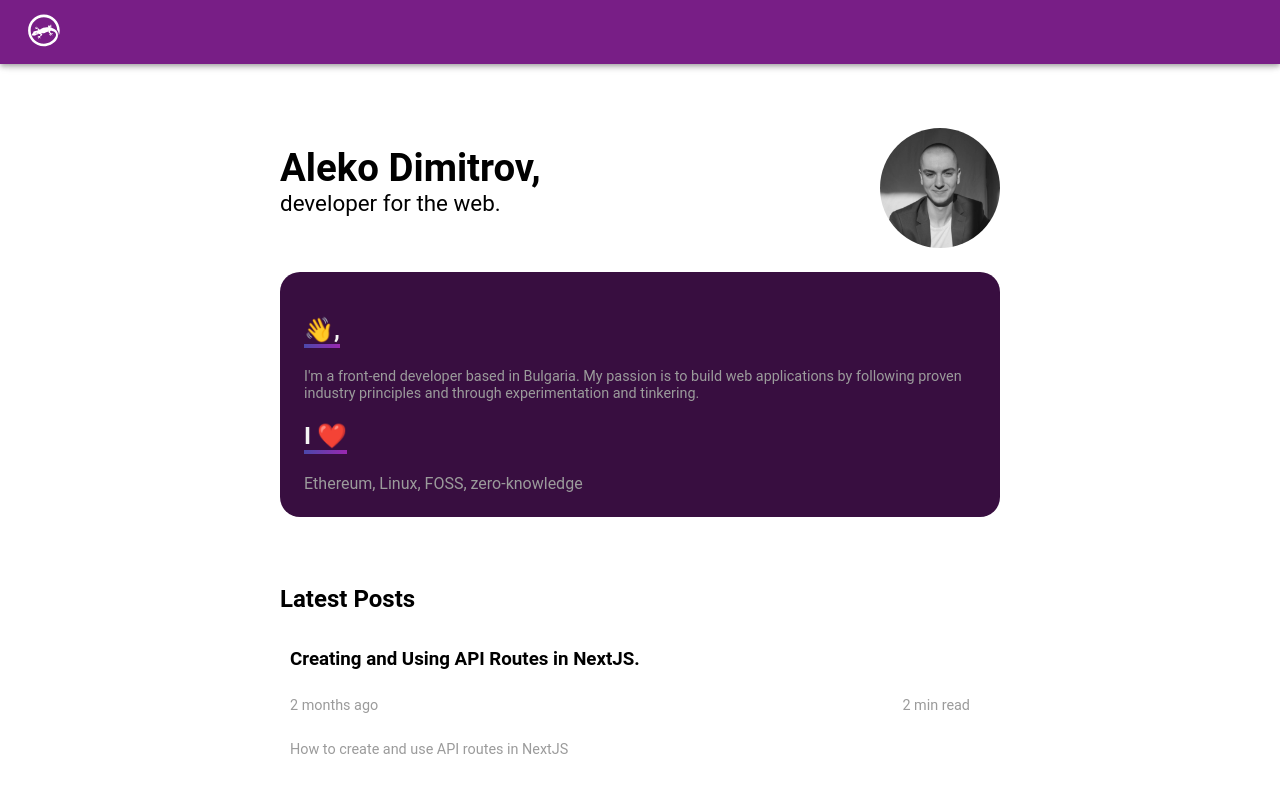
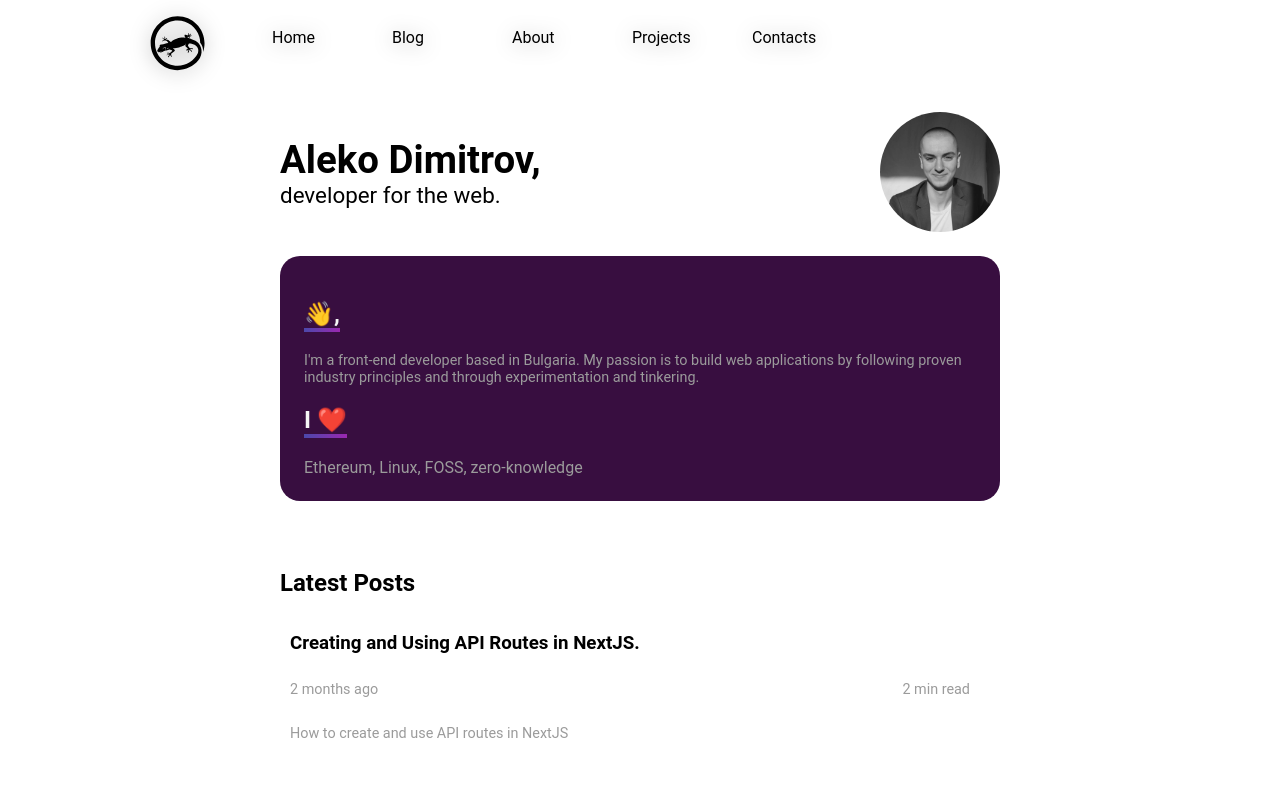
Before and after one commit to AlekoDimitrov/alekodimitrov.com-personal, a Next.js app: page / in a window 1280 px wide. Shown: the top 788 px of the page. Built offline with nearby package versions, Linux system fonts and the light colour scheme.

Commit message:
Finish responsive navbar

```diff
--- a/src/components/Hero/Hero.tsx
+++ b/src/components/Hero/Hero.tsx
@@ -28,7 +28,7 @@ const Hero = () => {
             sx={{
               width: { xs: 90, sm: 120 },
               height: { xs: 90, sm: 120 },
-              marginTop: 5,
+              marginTop: 3,
               marginBottom: 3,
             }}
           ></Avatar>
--- a/src/components/LatestPosts/LatestPosts.tsx
+++ b/src/components/LatestPosts/LatestPosts.tsx
@@ -9,7 +9,7 @@ const blogVariants = {
   },
   whileHover: {
     scale: 1.01,
-    backgroundColor: "#f5f5f5",
+    backgroundColor: "#f9f9f9",
   },
 };
 
--- a/src/components/Navbar/Navbar.tsx
+++ b/src/components/Navbar/Navbar.tsx
@@ -1,4 +1,10 @@
-import { AppBar, IconButton, SvgIcon, Toolbar } from "@mui/material";
+import {
+  AppBar,
+  IconButton,
+  SvgIcon,
+  Toolbar,
+  Typography,
+} from "@mui/material";
 import { HiMenuAlt4 } from "react-icons/hi";
 import { IoClose } from "react-icons/io5";
 import React, { useState } from "react";
@@ -15,8 +21,15 @@ const Navbar = (props: any) => {
       : props.setMobileNavigation(false);
   };
   return (
-    <Box>
-      <AppBar color="primary">
+    <AppBar
+      className="appBar"
+      color="transparent"
+      elevation={0}
+      sx={{
+        position: { sm: "absolute" },
+        backgroundColor: { sm: "transparent", xs: "purple" },
+      }}
+    >
       <Toolbar>
         <Box
           sx={{
@@ -35,11 +48,25 @@ const Navbar = (props: any) => {
           >
             <Link href="#">
               <a>
-                  <LogoSvg />
+                <LogoSvg className="logoSvg" />
               </a>
             </Link>
           </Box>
-
+          <Typography variant="h7" className="navbarH7">
+            <a href={"#"}>Home</a>
+          </Typography>
+          <Typography variant="h7" className="navbarH7">
+            <a href={"#"}>Blog</a>
+          </Typography>
+          <Typography variant="h7" className="navbarH7">
+            <a href={"#"}>About</a>
+          </Typography>
+          <Typography variant="h7" className="navbarH7">
+            <a href={"#"}>Projects</a>
+          </Typography>
+          <Typography variant="h7" className="navbarH7">
+            <a href={"#"}>Contacts</a>
+          </Typography>
           <Box
             onClick={setNavigationState}
             sx={{ display: { xs: "block", sm: "none" } }}
@@ -52,14 +79,17 @@ const Navbar = (props: any) => {
               }}
             >
               <IconButton color="inherit" aria-label="menu">
-                  {props.mobileNavigation ? <IoClose /> : <HiMenuAlt4 />}
+                {props.mobileNavigation ? (
+                  <IoClose color="white" />
+                ) : (
+                  <HiMenuAlt4 color="white" />
+                )}
               </IconButton>
             </motion.div>
           </Box>
         </Box>
       </Toolbar>
     </AppBar>
-    </Box>
   );
 };
 
--- a/src/pages/index.tsx
+++ b/src/pages/index.tsx
@@ -42,7 +42,7 @@ const Home: NextPage = () => {
   return (
     <ThemeProvider theme={theme}>
       <Box display={"flex"} justifyContent={"center"}>
-        <Box width={768}>
+        <Box maxWidth={768}>
           <Navbar
             setMobileNavigation={setMobileNavigation}
             mobileNavigation={mobileNavigation}
--- a/styles/globals.css
+++ b/styles/globals.css
@@ -74,3 +74,39 @@ p {
   padding: 0;
   margin-bottom: 20px;
 }
+
+.appBar {
+  max-width: 768px;
+  left: 50%;
+  transform: translateX(-50%);
+  filter: drop-shadow(0px 2px 10px #0000004d);
+}
+
+.logoSvg {
+  fill: white;
+  margin-top: 4px;
+}
+
+.navbarH7 {
+  margin-top: 7px;
+  flex: 1;
+  display: none;
+}
+
+@media only screen and (min-width: 768px) {
+  .appBar {
+    border-bottom-left-radius: 10px;
+    border-bottom-right-radius: 10px;
+  }
+}
+
+@media only screen and (min-width: 600px) {
+  .logoSvg {
+    transform: scale(1.3);
+    margin-top: 15px;
+    fill: black;
+  }
+  .navbarH7 {
+    display: block;
+  }
+}
```
Also changed, not shown: public/alekodimitrov-logo.svg. Lines whose indentation alone changed are shown as unchanged.
